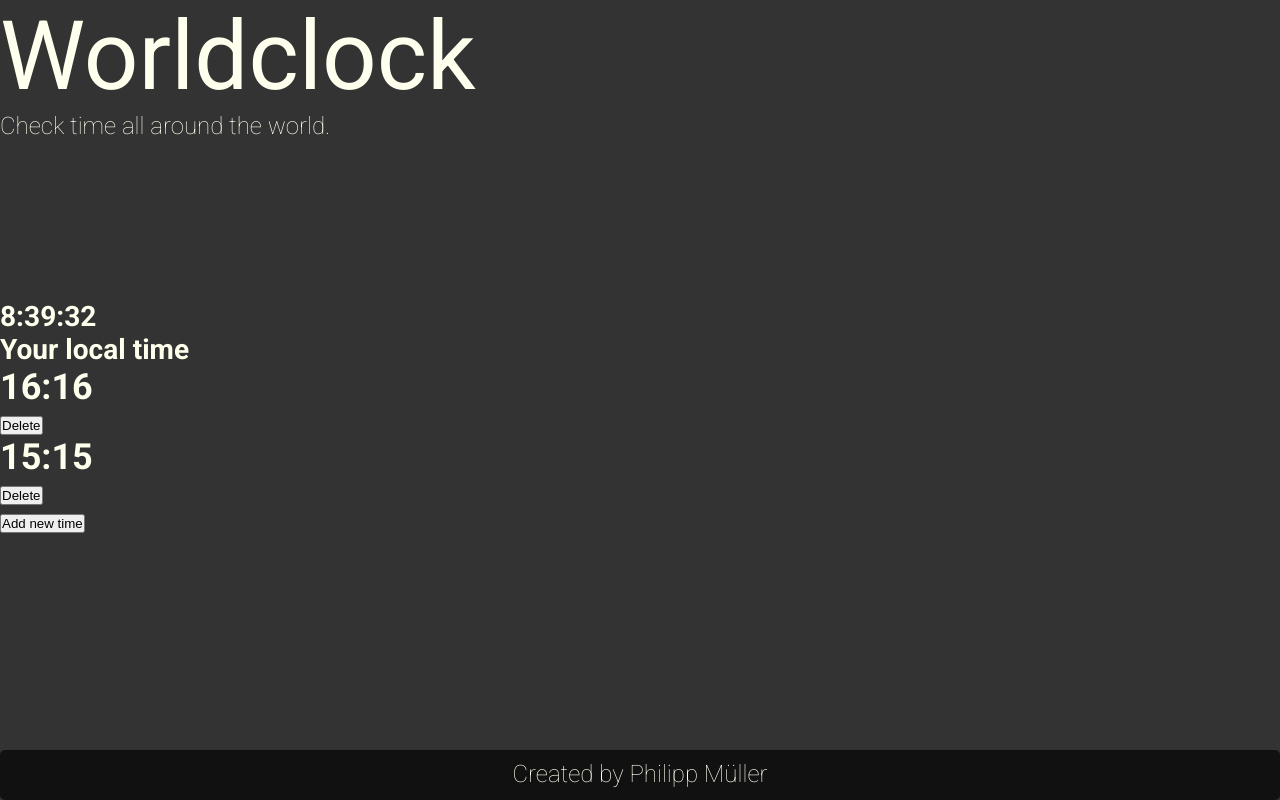
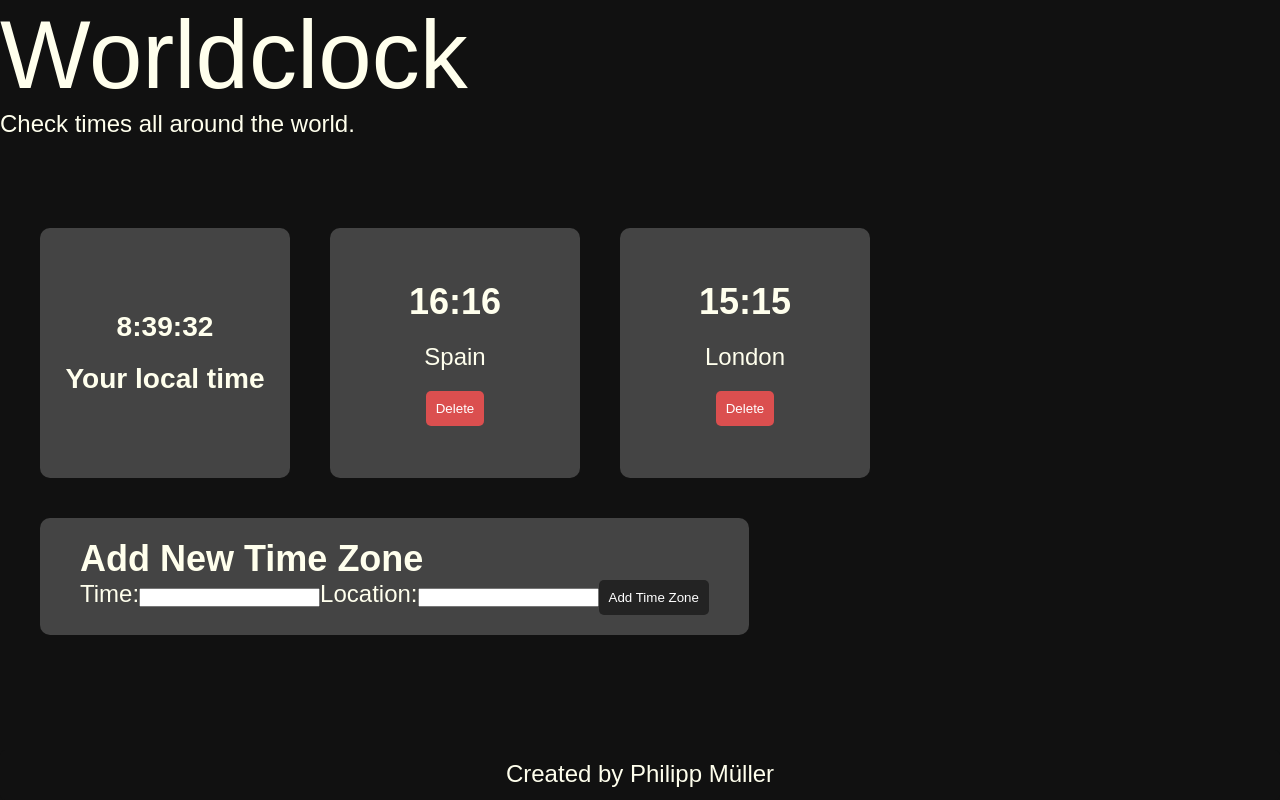
Before and after one commit to philippmueller96/Worldwatch, a Vue app in the folder worldclock/: page / in a window 1280 px wide. Built offline with nearby package versions, Linux system fonts and the light colour scheme.

Commit message:
new component and delete button

```diff
--- a/worldclock/index.html
+++ b/worldclock/index.html
@@ -4,12 +4,6 @@
     <meta charset="UTF-8" />
     <link rel="icon" type="image/svg+xml" href="/vite.svg" />
     <meta name="viewport" content="width=device-width, initial-scale=1.0" />
-    <link rel="preconnect" href="https://fonts.googleapis.com" />
-    <link rel="preconnect" href="https://fonts.gstatic.com" crossorigin />
-    <link
-      href="https://fonts.googleapis.com/css2?family=Roboto:wght@100;400;700&display=swap"
-      rel="stylesheet"
-    />
     <title>Worldclock</title>
   </head>
   <body>
--- a/worldclock/package.json
+++ b/worldclock/package.json
@@ -9,6 +9,7 @@
     "preview": "vite preview"
   },
   "dependencies": {
+    "uuid": "^9.0.1",
     "vue": "^3.3.4"
   },
   "devDependencies": {
--- a/worldclock/src/components/Header.vue
+++ b/worldclock/src/components/Header.vue
@@ -3,6 +3,6 @@
 <template>
   <div class="header">
     <h2>Worldclock</h2>
-    <p>Check time all around the world.</p>
+    <p>Check times all around the world.</p>
   </div>
 </template>
--- a/worldclock/src/components/Main.vue
+++ b/worldclock/src/components/Main.vue
@@ -1,15 +1,17 @@
 <script setup>
 import { ref } from "vue";
 import Clock from "./Clock.vue";
+import NewTimeZoneForm from "./NewTimeZoneForm.vue";
+import { v1 as uuidv1 } from "uuid";
 
 const timeZones = ref([
   {
-    id: 1,
+    id: uuidv1(),
     time: "16:16",
     location: "Spain",
   },
   {
-    id: 2,
+    id: uuidv1(),
     time: "15:15",
     location: "London",
   },
@@ -21,27 +23,20 @@ function addClock(newID, newTime, newLocation) {
     time: newTime,
     location: newLocation,
   });
+  console.log(timeZones.value);
 }
 
-function deleteClock(index) {
-  console.log(index);
-  console.log(this.timeZones);
-  this.timeZones.splice(index - 1, 1);
+function deleteClock(id) {
+  const index = timeZones.value.findIndex((timeZone) => timeZone.id === id);
+
+  if (index !== -1) {
+    timeZones.value.splice(index, 1);
+  }
 }
 
 //Todo:
 // Button - Add new time
-// new component
 // opens window and enter Location and time
-// add object to other objects
-//    --> .push()
-// render it
-
-//Button - Delete
-// opens window that contains: "Are you sure you want to delete this?"
-// remove Object from Array with id
-//    --> .pop()
-//render it
 
 //Search-function when new time gets added
 //enter location
@@ -53,14 +48,16 @@ function deleteClock(index) {
 </script>
 
 <template>
-  <div>
-    <div>
+  <div class="clockRow">
+    <div class="card">
       <Clock />
       <h3>Your local time</h3>
     </div>
-    <div v-for="timeZone in timeZones" :key="timeZone.id">
+    <div class="card" v-for="timeZone in timeZones" :key="timeZone.id">
       <h2>{{ timeZone.time }}</h2>
+      <p>{{ timeZone.location }}</p>
       <button
+        class="deleteBtn"
         @click="
           console.log('delete Time clicked');
           deleteClock(timeZone.id);
@@ -69,13 +66,6 @@ function deleteClock(index) {
         Delete
       </button>
     </div>
-    <button
-      @click="
-        addClock(3, '6:55', 'Berlin');
-        console.log('new Time added');
-      "
-    >
-      Add new time
-    </button>
   </div>
+  <NewTimeZoneForm @addTimeZone="addClock" />
 </template>
--- /dev/null
+++ b/worldclock/src/components/NewTimeZoneForm.vue
@@ -0,0 +1,33 @@
+<script setup lang="ts">
+import { ref } from "vue";
+import { v4 as uuidv4 } from "uuid";
+
+const newTime = ref("");
+const newLocation = ref("");
+
+const emitAddTimeZone = defineEmits(["addTimeZone"]);
+
+function addNewTimeZone() {
+  const newID = uuidv4();
+  if (newTime.value && newLocation.value) {
+    emitAddTimeZone("addTimeZone", newID, newTime.value, newLocation.value);
+    newTime.value = "";
+    newLocation.value = "";
+  }
+}
+</script>
+
+<template>
+  <div class="newTimeZone">
+    <h2>Add New Time Zone</h2>
+    <form @submit.prevent="addNewTimeZone">
+      <label for="newTime">Time:</label>
+      <input type="text" v-model="newTime" required />
+
+      <label for="newLocation">Location:</label>
+      <input type="text" v-model="newLocation" required />
+
+      <button type="submit">Add Time Zone</button>
+    </form>
+  </div>
+</template>
--- a/worldclock/src/style.scss
+++ b/worldclock/src/style.scss
@@ -1,17 +1,30 @@
+$cardBackground: #444;
+$mainBackground: #111;
+$btnBackgroundColor: #232323;
+$btnDeleteBackgroundColor: #db4f4f;
+
+@mixin darkBtn($color, $percent) {
+  background: darken($color, $percent);
+}
+
+@mixin globalTransition($element) {
+  transition: $element 0.2s ease-in-out;
+}
+
 * {
   padding: 0;
   margin: 0;
 }
 
 body {
-  background-color: #333;
+  background-color: $mainBackground;
   color: rgb(255, 255, 237);
-  font-family: roboto;
+  font-family: Arial, Helvetica, sans-serif;
   font-size: 24px;
 }
 
 .header {
-  height: 300px;
+  margin-bottom: 50px;
   h2 {
     font-size: 4em;
     margin-bottom: 0px;
@@ -28,7 +41,7 @@ body {
   bottom: 0%;
   width: 100%;
   height: 50px;
-  background: #111;
+  background: $mainBackground;
   border-radius: 5px;
   font-weight: 100;
   p {
@@ -36,3 +49,62 @@ body {
     margin-top: 10px;
   }
 }
+
+.clockRow {
+  display: flex;
+  flex-direction: row;
+  align-items: center;
+  gap: 40px;
+  flex-wrap: nowrap;
+  overflow: auto;
+  padding: 40px;
+
+  .card {
+    flex: 0 0 auto;
+    display: flex;
+    flex-direction: column;
+    justify-content: center;
+    align-items: center;
+    background-color: $cardBackground;
+    border-radius: 10px;
+    height: 250px;
+    width: 250px;
+    gap: 20px;
+
+    .deleteBtn {
+      background-color: $btnDeleteBackgroundColor;
+    }
+    .deleteBtn:hover {
+      @include darkBtn($btnDeleteBackgroundColor, 7%);
+    }
+  }
+
+  .card:hover {
+    box-shadow: 0 0 30px rgba($color: #333, $alpha: 1);
+    transform: scale(1.1, 1.1);
+    @include globalTransition(transform);
+    @include globalTransition(transform);
+  }
+}
+
+.newTimeZone {
+  display: flex;
+  flex-direction: column;
+  justify-content: center;
+  margin-left: 40px;
+  background-color: $cardBackground;
+  border-radius: 10px;
+  width: fit-content;
+  padding: 20px 40px;
+}
+
+button {
+  background-color: $btnBackgroundColor;
+  color: white;
+  padding: 10px;
+  border: none;
+  border-radius: 5px;
+}
+button:hover {
+  @include darkBtn($btnBackgroundColor, 1%);
+}
```
Also changed, not shown: 1 other file (tests, documents, lock files or other folders).
